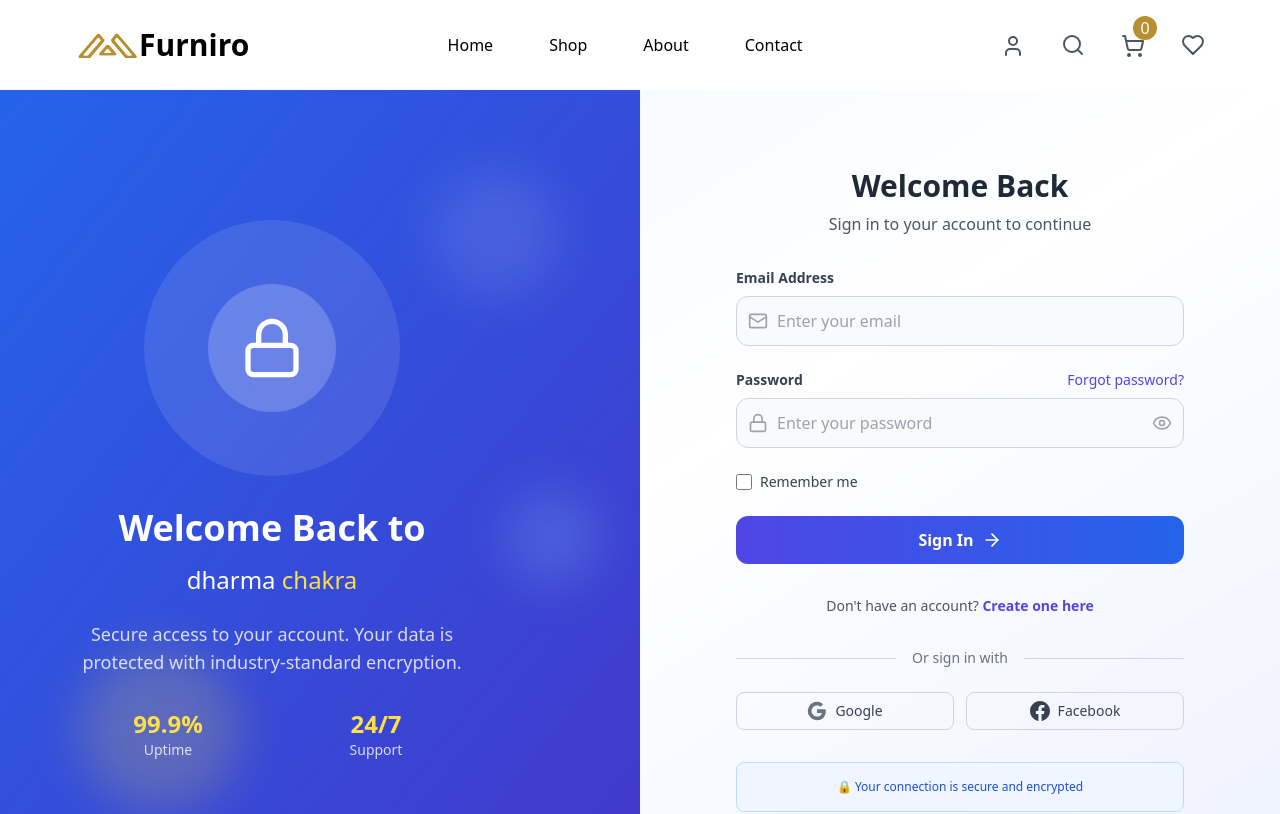
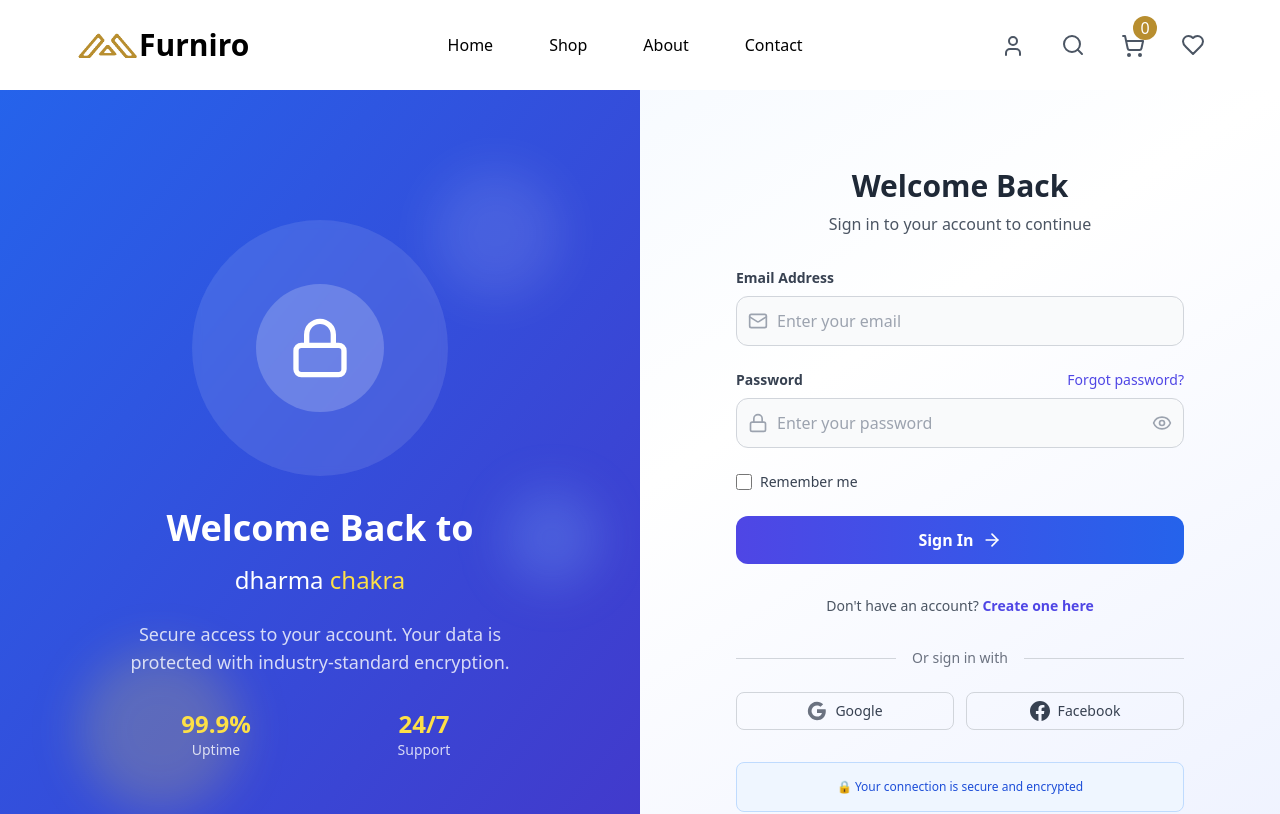
Before and after one commit to Anamika770/furniro, a Next.js app: page /auth/login in a window 1280 px wide. Shown: the top 814 px of the page. Built offline with nearby package versions, Linux system fonts and the light colour scheme; no server answers.

Commit message:
add justify-center items-center in login pand Sign up page

```diff
--- a/src/app/auth/login/components/loginPage.jsx
+++ b/src/app/auth/login/components/loginPage.jsx
@@ -40,7 +40,7 @@ export default function SignIn() {
   return (
     <div className="min-h-screen bg-gradient-to-br from-blue-50 via-white to-indigo-50 flex">
       {/* Left Side - Form */}
-      <div className="hidden lg:flex lg:w-1/2 relative overflow-hidden">
+      <div className="hidden lg:flex justify-center items-center lg:w-1/2 relative overflow-hidden">
         <div className="absolute inset-0 bg-gradient-to-br from-blue-600 to-indigo-700"></div>
         <div className="relative z-10 flex flex-col justify-center items-center text-white p-12">
           <div className="w-64 h-64 bg-white/10 rounded-full flex items-center justify-center mb-8 backdrop-blur-sm">
--- a/src/app/auth/signup/components/sign-up.jsx
+++ b/src/app/auth/signup/components/sign-up.jsx
@@ -60,7 +60,7 @@ export default function SignUp() {
   return (
     <div className="min-h-screen bg-gradient-to-br from-indigo-50 via-white to-purple-50 flex">
       {/* Left Side - Image/Illustration */}
-      <div className="hidden lg:flex lg:w-1/2 relative overflow-hidden">
+      <div className="hidden lg:flex justify-center items-center lg:w-1/2 relative overflow-hidden">
         <div className="absolute inset-0 bg-gradient-to-br from-indigo-600 to-purple-700"></div>
         <div className="relative z-10 flex flex-col justify-center items-center text-white p-12">
           <div className="w-64 h-64 bg-white/10 rounded-full flex items-center justify-center mb-8 backdrop-blur-sm">
```
